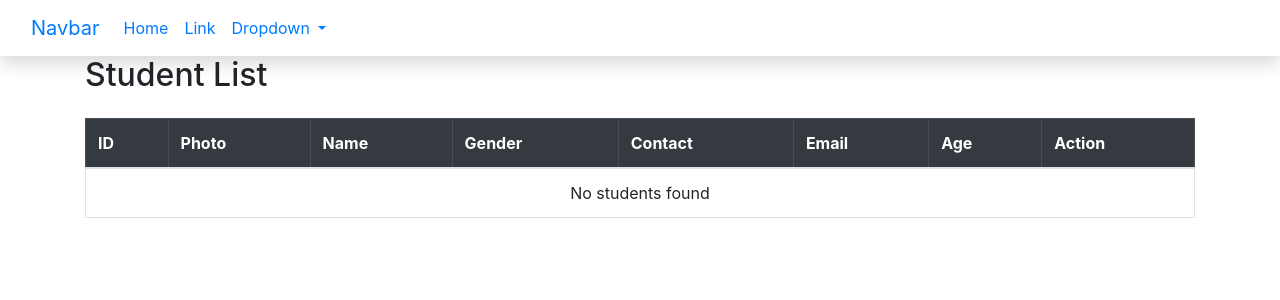
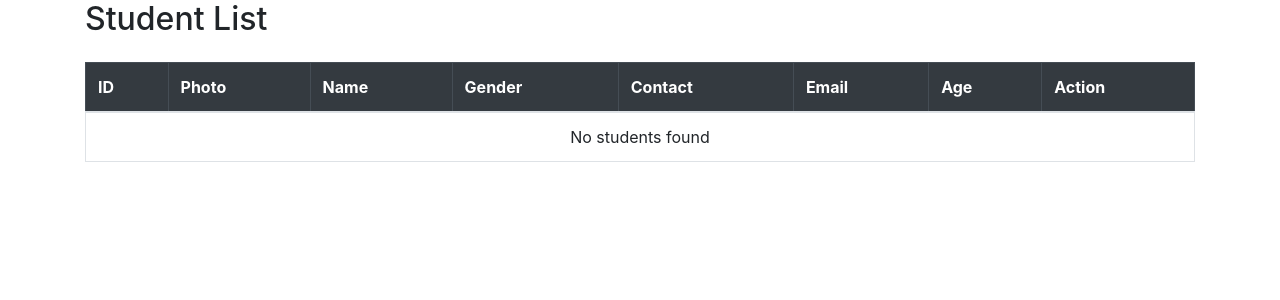
Before and after one commit to justinekyle123/ACTIVITY-in-ITELEC3, a PHP site: page /home.php in a window 1280 px wide. Shown: the top 300 px of the page. Run offline with PHP 8.4, Linux system fonts and the light colour scheme; data that the repository does not hold is empty; some libraries are stand-ins or nearby versions.

Commit message:
Add files via upload

```diff
--- a/NECESARIO/home.php
+++ b/NECESARIO/home.php
@@ -9,36 +9,6 @@
 </head>
 <body>
 
-    <!-- --------------------------------------------------Navbar ------------------------------------------->
-<nav class="navbar navbar-expand-lg bg-body-tertiary shadow">
-  <div class="container-fluid">
-    <a class="navbar-brand" href="#">Navbar</a>
-    <button class="navbar-toggler" type="button" data-bs-toggle="collapse" data-bs-target="#navbarSupportedContent" aria-controls="navbarSupportedContent" aria-expanded="false" aria-label="Toggle navigation">
-      <span class="navbar-toggler-icon"></span>
-    </button>
-    <div class="collapse navbar-collapse" id="navbarSupportedContent">
-      <ul class="navbar-nav me-auto mb-2 mb-lg-0">
-        <li class="nav-item">
-          <a class="nav-link active" aria-current="page" href="#">Home</a>
-        </li>
-        <li class="nav-item">
-          <a class="nav-link" href="#">Link</a>
-        </li>
-        <li class="nav-item dropdown">
-          <a class="nav-link dropdown-toggle" href="#" role="button" data-bs-toggle="dropdown" aria-expanded="false">
-            Dropdown
-          </a>
-          <ul class="dropdown-menu">
-            <li><a class="dropdown-item" href="#">Action</a></li>
-            <li><a class="dropdown-item" href="#">Another action</a></li>
-            <li><hr class="dropdown-divider"></li>
-            <li><a class="dropdown-item" href="#">Something else here</a></li>
-          </ul>
-        </li>
-      </ul>
-    </div>
-  </div>
-</nav>
 
     <!---------------------------------------------------- Main Content----------------------------------------- -->
 
```
